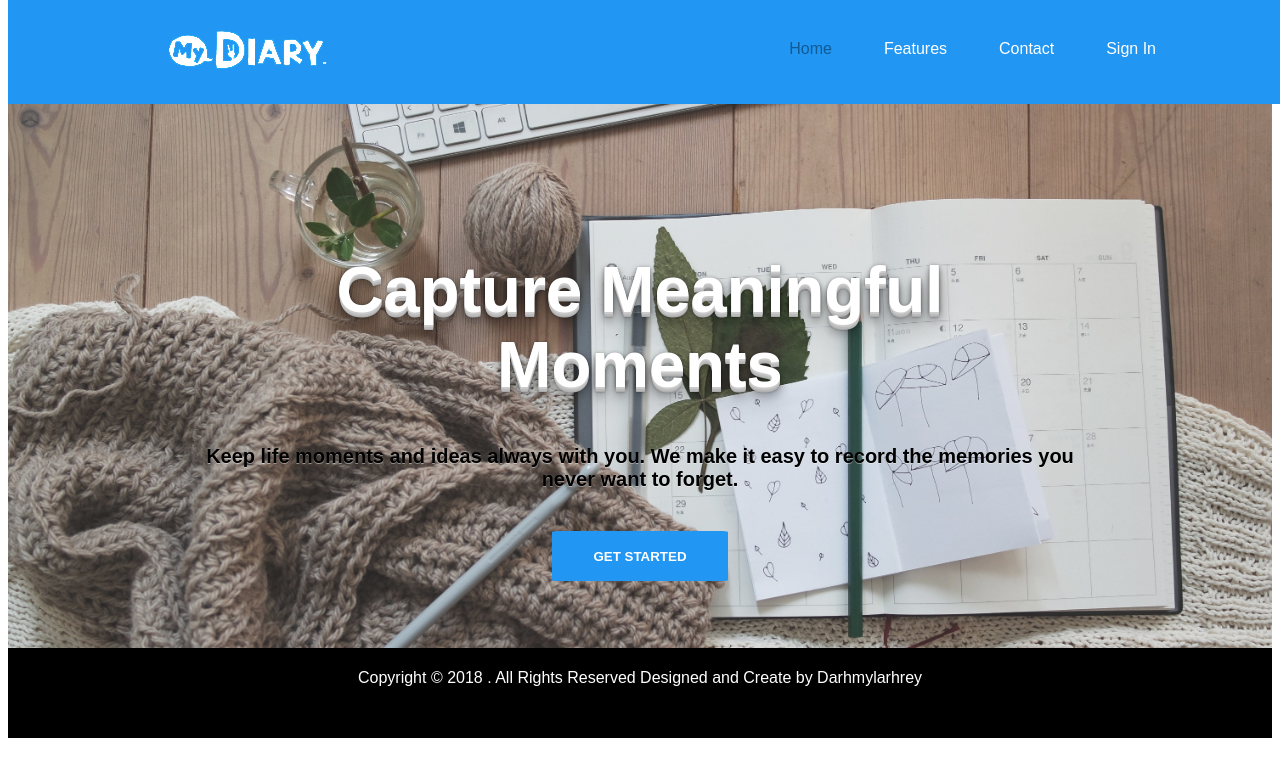
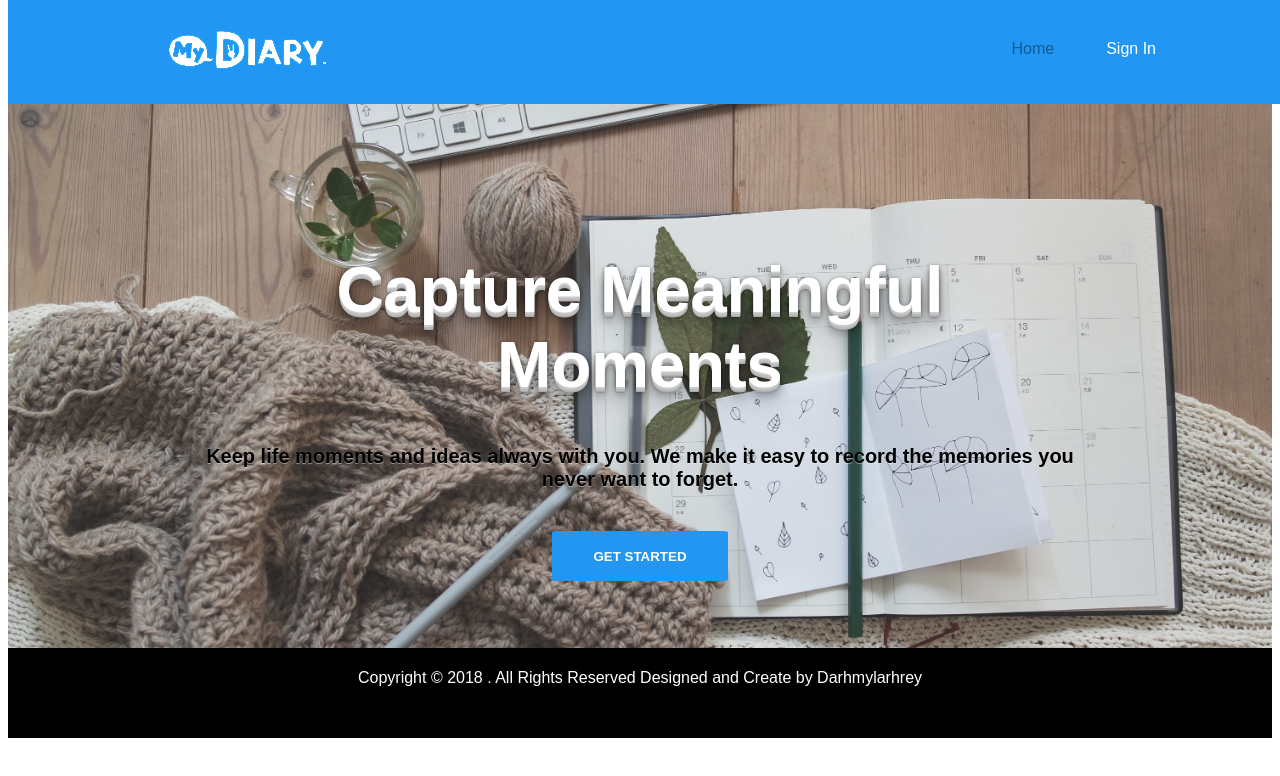
Before and after one commit to darhmylarhrey/MyDiary, a plain HTML site: page index.html in a window 1280 px wide. Drawn offline with Linux system fonts and the light colour scheme.

```diff
--- a/index.html
+++ b/index.html
@@ -15,8 +15,8 @@
                     <li class="left-nav"><a href=""><img src="img/logos.png" alt="MyDiary"></a></li>
                     <!-- <li ><a href="#profile">Profile</a></li> -->
                     <li class="right-nav" ><a href="signin.html">Sign In</a></li>
-                    <li class="right-nav"><a href="#contact">Contact</a></li>
-                    <li class="right-nav"><a href="#features">Features</a></li>
+                    <!-- <li class="right-nav"><a href="#contact">Contact</a></li>
+                    <li class="right-nav"><a href="#features">Features</a></li> -->
                     <li class="right-nav"><a class="active" href="#home">Home</a></li>
                 </ul>
             </div>
```
